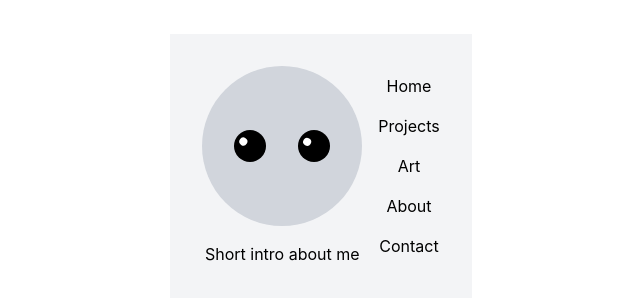
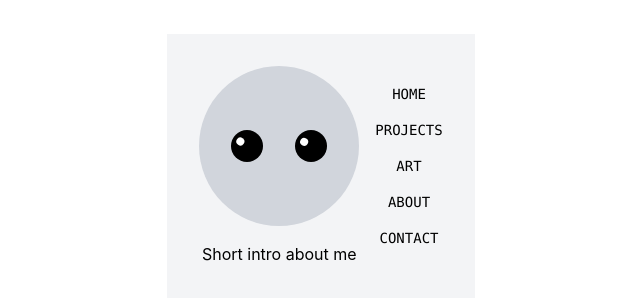
Before and after one commit to shadikodehode/ShadiPortfolio, a React (Vite) app: page / in a window 1280 px wide. Shown: the part 234-534 px from the top of the page, without its empty margins (319-959 px from the left). Built offline with nearby package versions, Linux system fonts and the light colour scheme.

Commit message:
Refactored some stuff to get the animation working properly, still learning Motion

```diff
--- a/src/components/Bust.jsx
+++ b/src/components/Bust.jsx
@@ -8,6 +8,7 @@ export function Bust() {
   return (
     <MotionBox
       layout
+      transition={{ ease: "easeInOut" }}
       className="flex w-40 h-40 bg-gray-300 items-center justify-center gap-8 rounded-full"
     >
       <Eye mouseX={x} mouseY={y} />
--- a/src/components/Card.jsx
+++ b/src/components/Card.jsx
@@ -7,6 +7,7 @@ export function Card({ children }) {
   return (
     <MotionBox
       layout
+      transition={{ ease: "easeInOut", duration: 0.3 }}
       className={`flex items-center justify-center p-8 bg-gray-100 gap-4 ${
         isLanding ? 'flex-row' : 'flex-col'
       }`}
--- a/src/components/CardLayout.jsx
+++ b/src/components/CardLayout.jsx
@@ -1,6 +1,5 @@
-import { AnimatePresence } from "motion/react"
+import { AnimatePresence, motion } from "motion/react"
 import { NavBar } from "./NavBar.jsx"
-import { MotionBox } from "./MotionBox.jsx"
 import { useView } from "../context/ViewContext.jsx"
 
 export function CardLayout({ ActiveView }) {
@@ -8,24 +7,21 @@ export function CardLayout({ ActiveView }) {
 
   return (
     <>
-      <AnimatePresence mode="wait">
-        {!isLanding && <NavBar key="nav" />}
-      </AnimatePresence>
+      <div className={isLanding ? 'order-2' : 'oder-1'}>
+        <NavBar />
+      </div>
 
       <AnimatePresence mode="wait">
-        <MotionBox
-          key={currentView}
+        <motion.div
+           key={currentView}
           initial={{ opacity: 0 }}
           animate={{ opacity: 1 }}
           exit={{ opacity: 0, transition: { duration: 0.08 } }}
-          transition={{ duration: 0.1 }}
+          transition={{ ease: "easeInOut", duration: 0.1 }}
+          className={isLanding ? 'order-1' : 'order-2'}
         >
           <ActiveView />
-        </MotionBox>
-      </AnimatePresence>
-
-      <AnimatePresence mode="wait">
-        {isLanding && <NavBar key="nav" />}
+        </motion.div>
       </AnimatePresence>
     </>
   )
--- a/src/components/MotionBox.jsx
+++ b/src/components/MotionBox.jsx
@@ -1,8 +1,8 @@
 import { motion } from "motion/react"
 
-export function MotionBox({ children, as: Component = motion.div, ...props }) {
+export function MotionBox({ children, as: Component = motion.div, layout = false, ...props }) {
   return (
-    <Component layout {...props}>
+    <Component layout={layout} {...props}>
       {children}
     </Component>
   )
--- a/src/components/NavBar.jsx
+++ b/src/components/NavBar.jsx
@@ -1,31 +1,20 @@
 import { useView } from "../context/ViewContext.jsx"
 import { NAV_LINKS } from "../data/navLinks.js"
-import { MotionBox } from "./MotionBox.jsx"
-import { motion } from "motion/react"
+import { NavButton } from "./NavButton.jsx"
 
 export function NavBar() {
 const { currentView, setCurrentView, isLanding } = useView()
 
   return (
-    <MotionBox
-      as={motion.nav}
-      layout={false}
-      key={isLanding ? 'landing-nav' : 'view-nav'}
-      initial={{ opacity: 0 }}
-      animate={{ opacity: 1 }}
-      exit={{ opacity: 0, transition: { duration: 0.08 } }}
-      transition={{ duration: 0.15 }}
-      className={`flex gap-4 ${isLanding ? 'flex-col' : 'flex-row items-start'}`}
-    >
+    <nav className={`flex gap-4 ${isLanding ? 'flex-col' :'flex-row items-start'}`}>
       {NAV_LINKS.map(({ key, label }) => (
-        <button
+        <NavButton
           key={key}
+          label={label}
+          isActive={currentView === key}
           onClick={() => setCurrentView(key)}
-          aria-current={currentView === key ? 'page' : undefined}
-        >
-          {label}
-        </button>
+        />
       ))}
-    </MotionBox>
+    </nav>
   )
 }
--- /dev/null
+++ b/src/components/NavButton.jsx
@@ -0,0 +1,14 @@
+import { motion } from "motion/react"
+
+export function NavButton({ label, isActive, onClick }) {
+  return(
+    <motion.button
+      layout
+      onClick={onClick}
+      aria-current={isActive ? 'page' : undefined}
+      className="inline-flex items-center justify-center font-mono text-sm uppercase"
+    >
+      {label}
+    </motion.button>
+  )
+}
--- a/src/components/ProjectCard.jsx
+++ b/src/components/ProjectCard.jsx
@@ -1,8 +1,23 @@
+import { motion } from "motion/react"
+import { useState } from "react"
+
 export function ProjectCard({ title, description }) {
+  const [isFlipped, setIsFlipped]  = useState(false)
+
   return (
-    <div className="flex flex-col w-32 h-32 items-center justify-center bg-gray-300">
-      <h3 className="font-mono text-sm uppercase">{title}</h3>
-      <p className="text-xs">{description}</p>
-    </div>
+    <motion.div
+      layout
+      onClick={() => setIsFlipped(!isFlipped)}
+      whileHover={{ scale: 1.03 }}
+      whileTap={{ scale: 0.97 }}
+      animate={{ rotateY: isFlipped ? 180 : 0 }}
+      transition={{ ease: 'easeInOut', duration: 0.4 }}
+      style={{ transformStyle:'preserve-3d' }}
+      className="w-32 h-32 bg-gray-300 flex items-center justify-center cursor-pointer"
+    >
+      <div style={{ backfaceVisibility: 'hidden' }}>
+        <h3 className="font-mono text-sm uppercase">{title}</h3>
+      </div>
+    </motion.div>
   )
 }
```
